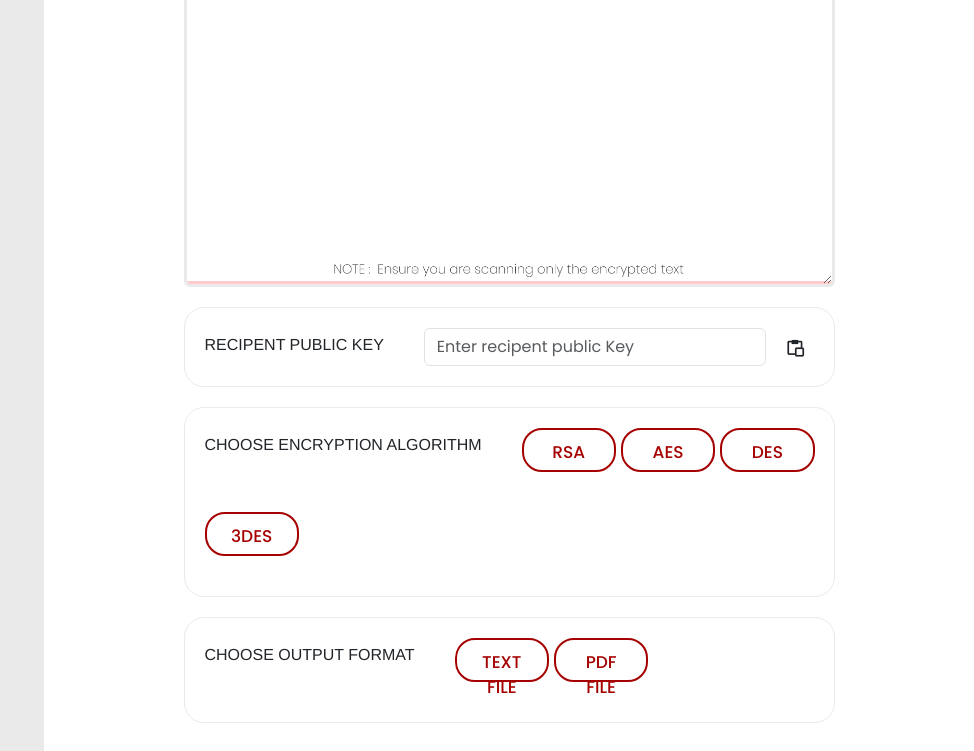
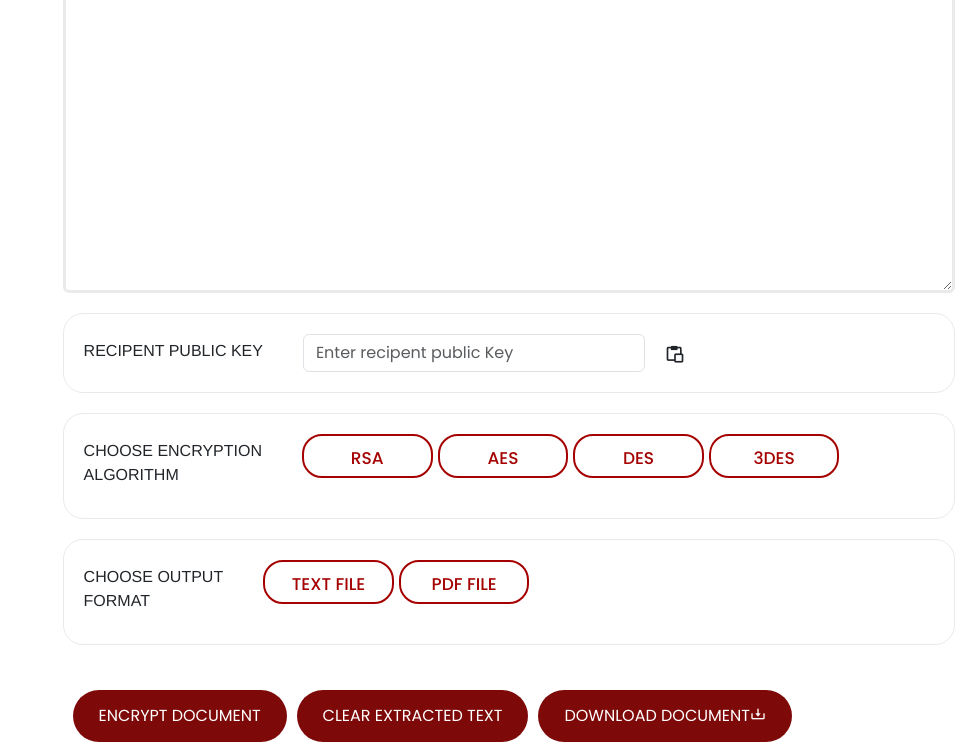
Before and after one commit to buddhima300/Postal-Service-web-system, a React (Create React App) app in the folder postal-service-frontend/: page /encrypt in a window 1280 px wide. Shown: the part 2000-2751 px from the top of the page, without its empty margins (306-1280 px from the left). Built offline with nearby package versions, Linux system fonts and the light colour scheme.

Commit message:
Refactor Decryption page layout and styles for improved responsiveness

```diff
--- a/postal-service-frontend/src/pages/Decryption.jsx
+++ b/postal-service-frontend/src/pages/Decryption.jsx
@@ -1,11 +1,9 @@
 import React, { useEffect, useState } from "react";
 import "../stylings/encryption.css";
-import bgimg from "../images/project small banners2.jpg";
 import logoimg from "../components/post office logo-black.png";
 import SideBarMenuDashboard from "../components/sideBarMenuDashboard";
 import Footer from "../components/Footer";
 import Uploading2 from "../components/Uploading2";
-import Carosoul from "../components/Carosoul";
 import axios from "axios";
 import "react-toastify/dist/ReactToastify.css";
 import { ToastContainer, toast } from "react-toastify";
@@ -307,7 +305,7 @@ export default function Encryption() {
               </div>
             </div>
             {/* download document section */}
-            <div className="algorithmsection">
+            <div className="algorithmsection" id="encryptsection">
               <button
                 type="submit"
                 class="btn btn-primary"
@@ -332,9 +330,7 @@ export default function Encryption() {
             </div>
           </div>
         </div>
-        {/* end of the bottom section design */}
       </div>
-      {/* end of header section */}
 
       <Footer />
     </div>
--- a/postal-service-frontend/src/pages/Encryption.jsx
+++ b/postal-service-frontend/src/pages/Encryption.jsx
@@ -108,13 +108,12 @@ export default function Encryption() {
 
   return (
     <div classNameName="encryptpage">
+      <div className="sidebarside">
         <SideBarMenuDashboard />
-      <div className="pageimg">
-        {/* <img src={bgimg} alt="" srcset="" /> */}
       </div>
-
-      {/* start of header section */}
-      <div className="panel1 col-md-12">
+      <div className="maincontent">
+        <div className="enc-content col-md-12">
+          <div className="headpanel">
             <div className="leftside col-md-6">
               <img src={logoimg} alt="" srcset="" />
             </div>
@@ -158,6 +157,7 @@ export default function Encryption() {
                     }
                   }}
                 ></i>
+              </div>
             </div>
           </div>
 
@@ -235,7 +235,10 @@ export default function Encryption() {
               {/* algorithm choosing section */}
               <div className="algorithmsection">
                 <div className="algorithm">
-                <label>CHOOSE ENCRYPTION ALGORITHM</label>
+                  <label>
+                    CHOOSE ENCRYPTION <br />
+                    ALGORITHM
+                  </label>
                   <button
                     type="button"
                     className={`RSA-btn ${
@@ -278,7 +281,10 @@ export default function Encryption() {
               {/* document format section */}
               <div className="algorithmsection">
                 <div className="algorithm">
-                <label>CHOOSE OUTPUT FORMAT</label>
+                  <label>
+                    CHOOSE OUTPUT <br />
+                    FORMAT
+                  </label>
                   <button
                     type="button"
                     className={`RSA-btn ${
@@ -300,7 +306,7 @@ export default function Encryption() {
                 </div>
               </div>
               {/* download document section */}
-            <div className="algorithmsection">
+              <div className="algorithmsection" id="encryptsection">
                 <button
                   type="submit"
                   class="btn btn-primary"
@@ -327,9 +333,8 @@ export default function Encryption() {
           </div>
           {/* end of the bottom section design */}
         </div>
-      {/* end of header section */}
-
         <Footer />
+      </div>
     </div>
   );
 }
--- a/postal-service-frontend/src/stylings/encryption.css
+++ b/postal-service-frontend/src/stylings/encryption.css
@@ -1,21 +1,24 @@
 @import url(../components/colors.css);
 
-/* setting background image */
-.pageimg {
+/* setup page into two columns
+first column is for the sidebar
+second column is for the content
+*/
+.encryptpage {
+  display: grid;
+  grid-template-columns: 24% 2fr;
+  margin-top: 0;
+}
+.enc-content {
+  padding-left: 350px;
+  background-color: white;
+}
+.headpanel {
   display: flex;
-  justify-content: center; /* centers the image */
-  align-items: center; /* vertically centers the image */
-  /* margin-left: 350px; */
-  width: 100%;
-  height: 36%;
+  align-items: center;
+  padding-right: 2%;
 }
-/* .panel1 {
-  width: auto;
-  height: auto;
-  margin-left: 350px;
-  display: flex;
-  flex-wrap: wrap;
-} */
+
 /* how it work section in encryption page */
 .working-section {
   background-color: white;
@@ -63,9 +66,6 @@
   height: auto;
 }
 .uploadbg {
-  /* margin: 50% 25%; */
-  margin-top: 5%;
-
   margin-left: 30%;
   height: auto;
   width: 580px;
@@ -95,15 +95,13 @@
 
 /* bottom right styles */
 .bottomright {
-  /* border: 2px solid rgb(0, 102, 255); */
-  padding-left: 15%;
-  padding-top: 5%;
-  padding-right: 15%;
+  padding-left: 2%;
+  padding-right: 2%;
 }
 .extractedtext textarea {
   width: 100%;
   border: 3px solid var(--ash-color);
-  padding-top: 250px;
+  padding-top: 350px;
   overflow-y: scroll;
   text-align: inherit;
   background-image: url(../images/letter\ head.png);
@@ -112,7 +110,6 @@
 }
 
 .algorithmsection {
-  /* border: 2px solid rebeccapurple; */
   display: block;
 }
 .algorithmsection button {
@@ -163,56 +160,133 @@
   font-size: 20px;
 }
 
-#Encrypt-btn {
-  margin-top: 30px;
-  margin-left: auto;
-  font-weight: 600;
-  background-color: var(--basic-color);
-}
-#Encrypt-btn:hover {
-  margin-top: 30px;
-  background: radial-gradient(rgb(220, 60, 23), rgb(122, 0, 37), rgb(64, 0, 0));
+#encryptsection a {
   color: white;
-}
-#clear-btn {
-  display: inline-flex;
-  flex-direction: row;
-  font-weight: 600;
-  margin-top: 30px;
-  /* margin-bottom: 20%; */
-  margin-left: 5%;
-  background-color: gray;
-}
-#clear-btn:hover {
-  background: radial-gradient(rgb(220, 60, 23), rgb(122, 0, 37), rgb(64, 0, 0));
-  color: white;
-}
-#Download-btn {
-  display: inline-flex;
-  flex-direction: row;
-  font-weight: 600;
-  margin-top: 30px;
-  /* margin-bottom: 20%; */
-  margin-left: 5%;
-  /* background-color: var(--red-color); */
-  background-color: transparent;
-  box-shadow: 0 0 10px rgba(0, 0, 0, 0.2);
-}
-#Download-btn a {
-  color: rgb(0, 0, 0);
   text-decoration: none;
 }
-#Download-btn i {
-  color: rgb(0, 0, 0);
-  font-size: 20px;
-  margin-left: 5px;
+#encryptsection button {
+  margin-left: 10px;
+  background-color: rgb(126, 9, 9);
 }
-#Download-btn:hover {
-  /* background: radial-gradient(rgb(220, 60, 23), rgb(122, 0, 37), rgb(64, 0, 0)); */
-  color: white;
+#encryptsection button:hover {
+  margin-left: 10px;
+  background-color: rgb(25, 38, 75);
 }
 
 .RSA-btn.selected {
   background: radial-gradient(rgb(217, 22, 86), rgb(100, 13, 95));
   color: white;
 }
+
+.encryptpage {
+  display: block;
+}
+.rightside label {
+  font-size: 20px;
+  font-weight: 500;
+}
+.section1 input {
+  width: 100%;
+}
+.section1 i {
+  font-size: 20px;
+  margin-top: 10px;
+  margin-left: 10px;
+}
+.bottom {
+  display: block;
+}
+.bottomleft {
+  display: block;
+}
+
+.uploadfooter {
+  margin-top: 200px;
+  margin-left: 10px;
+  margin-right: 10px;
+  margin-bottom: 10px;
+  border: 2px dashed var(--ash-color);
+  background-color: white;
+}
+.uploadfooter .btn {
+  background-color: var(--basic-color);
+  margin-inline-start: 35%;
+  margin-top: 20px;
+  margin-bottom: 20px;
+}
+.uploadfooter .btn:hover {
+  background-color: green;
+  color: white;
+  margin-inline-start: 35%;
+  margin-top: 20px;
+  margin-bottom: 20px;
+}
+
+@media (max-width: 768px) and (max-width: 1024px) {
+  .headpanel img {
+    display: none;
+  }
+  .headpanel {
+    padding-right: 30%;
+    padding-top: 2%;
+  }
+  .enc-content {
+    margin-top: 30%;
+    padding-left: 0;
+  }
+  .uploadbg {
+    margin-left: 12%;
+    height: auto;
+    width: 580px;
+    border: 3px dashed var(--ash-color);
+  }
+  .bottomright {
+    padding-left: -15%;
+    padding-top: 5%;
+    padding-right: -15%;
+  }
+  .algorithmsection {
+    margin: 0;
+    padding: 0;
+  }
+  .bottomright :nth-child(3) .RSA-btn {
+    border: 2px solid var(--basic-color);
+    color: var(--basic-color);
+    width: 16%;
+    margin-top: 20px;
+    height: 3vh;
+    border-radius: 20px;
+    margin-right: 15px;
+    padding-bottom: 30px;
+  }
+  .bottomright .RSA-btn:hover {
+    border: 2px solid var(--basic-color);
+    color: var(--ash-color);
+  }
+  .bottomright :nth-child(4) .RSA-btn {
+    border: 2px solid var(--basic-color);
+    color: var(--basic-color);
+    width: 30%;
+    margin-top: 20px;
+    height: 3vh;
+    border-radius: 20px;
+    margin-right: 15px;
+    padding-bottom: 30px;
+  }
+  .bottomright :nth-child(4) .RSA-btn:hover {
+    border: 2px solid var(--basic-color);
+    color: var(--ash-color);
+  }
+  #encryptsection a {
+    color: white;
+    text-decoration: none;
+  }
+  #encryptsection button {
+    margin-left: 10px;
+    background-color: rgb(126, 9, 9);
+  }
+  .RSA-btn.selected {
+    background: radial-gradient(rgb(217, 22, 86), rgb(100, 13, 95));
+    color: white;
+  }
+}
```
Lines whose indentation alone changed are shown as unchanged.
